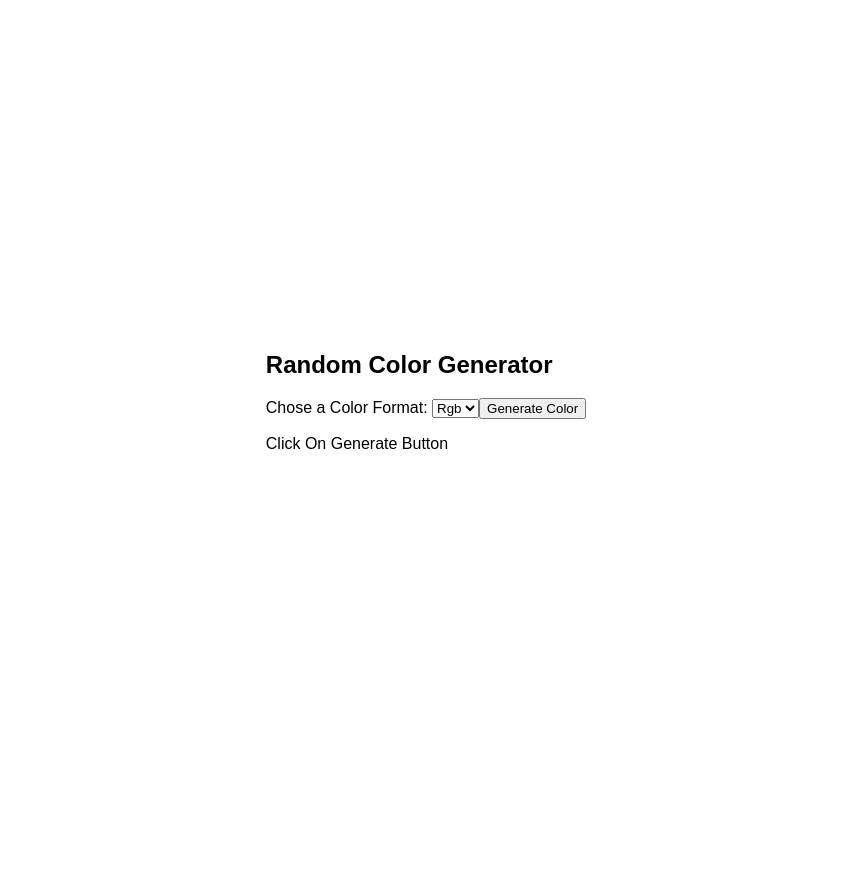
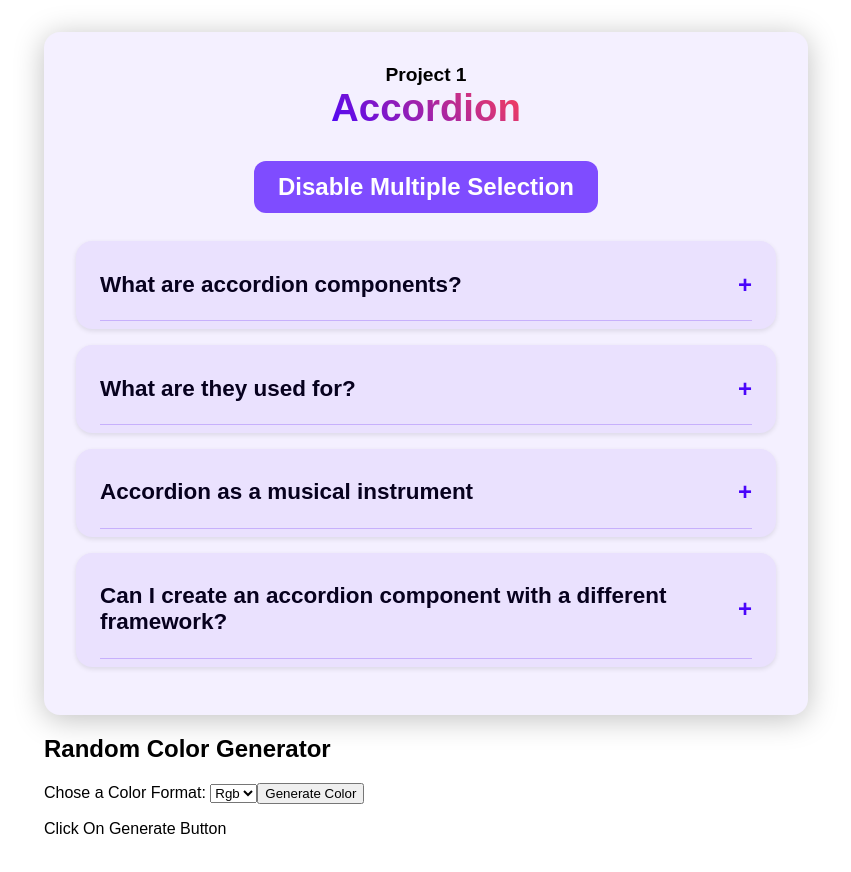
Before and after one commit to Shubham-567/React-Projects, a React app in the folder Small-Projects/: page / in a window 1280 px wide. Shown: the top 872 px of the page, without its empty margins (214-1065 px from the left). Before the commit the page ends 800 px from the top, so only its background shows below. Built offline with nearby package versions, Linux system fonts and the light colour scheme; the HTML template or start-up script is replaced by a standard one.

Commit message:
Changed the css of Accordion to module css to prevent style conflict with other components and added error style.

```diff
--- a/Small-Projects/src/App.jsx
+++ b/Small-Projects/src/App.jsx
@@ -1,11 +1,11 @@
-// import Accordion from "./Components/1-Accordion/Accordion.jsx";
+import Accordion from "./Components/1-Accordion/Accordion.jsx";
 import RandomColorGenerator from "./Components/2-Random-Color-Generator/RandomColorGenerator.jsx";
 
 function App() {
 
   return (
     <>
-      {/* <Accordion /> */}
+      <Accordion />
       <RandomColorGenerator />
     </>
   )
--- a/Small-Projects/src/Components/1-Accordion/Accordion.jsx
+++ b/Small-Projects/src/Components/1-Accordion/Accordion.jsx
@@ -1,4 +1,4 @@
-import "./styles.css";
+import styles from "./Accordion.module.css";
 import data from "./data.js";
 import React, { useState } from "react";
 
@@ -36,7 +36,7 @@ function Accordion() {
     }
 
     return (
-        <div className='wrapper'>
+        <div className={styles.wrapper}>
             <p>Project 1</p>
             <h2>Accordion</h2>
 
@@ -45,12 +45,12 @@ function Accordion() {
                     ? "Enable Multiple Selection"
                     : "Disable Multiple Selection"}
             </button>
-            <div className='accordion'>
+            <div className={styles.accordion}>
                 {data && data.length > 0 ? (
                     data.map((dataItem) => (
-                        <div key={dataItem.id} className='item'>
+                        <div key={dataItem.id} className={styles.item}>
                             <div
-                                className='question'
+                                className={styles.question}
                                 onClick={
                                     enableMultiSelection
                                         ? () => handleSingleSelection(dataItem.id)
@@ -62,12 +62,12 @@ function Accordion() {
 
                             {selected === dataItem.id ||
                                 multiSelected.indexOf(dataItem.id) !== -1 ? (
-                                <p className='answer'>{dataItem.answer}</p>
+                                <p className={styles.answer}>{dataItem.answer}</p>
                             ) : null}
                         </div>
                     ))
                 ) : (
-                    <div>No data found!</div>
+                    <div className={styles.error}>No data found!</div>
                 )}
             </div>
         </div>
--- a/Small-Projects/src/Components/1-Accordion/styles.css
+++ b/Small-Projects/src/Components/1-Accordion/Accordion.module.css
@@ -91,6 +91,15 @@
   transition: max-height 0.3s ease, opacity 0.3s ease;
 }
 
+.error {
+  color: hsl(0, 90%, 49%);
+  font-size: 1.5rem;
+  font-family: monospace;
+  font-weight: bold;
+  text-align: center;
+  margin-top: 1em;
+}
+
 span {
   font-size: 1.5rem;
   font-weight: bold;
```
Also changed, not shown: 1 other file (tests, documents, lock files or other folders).
